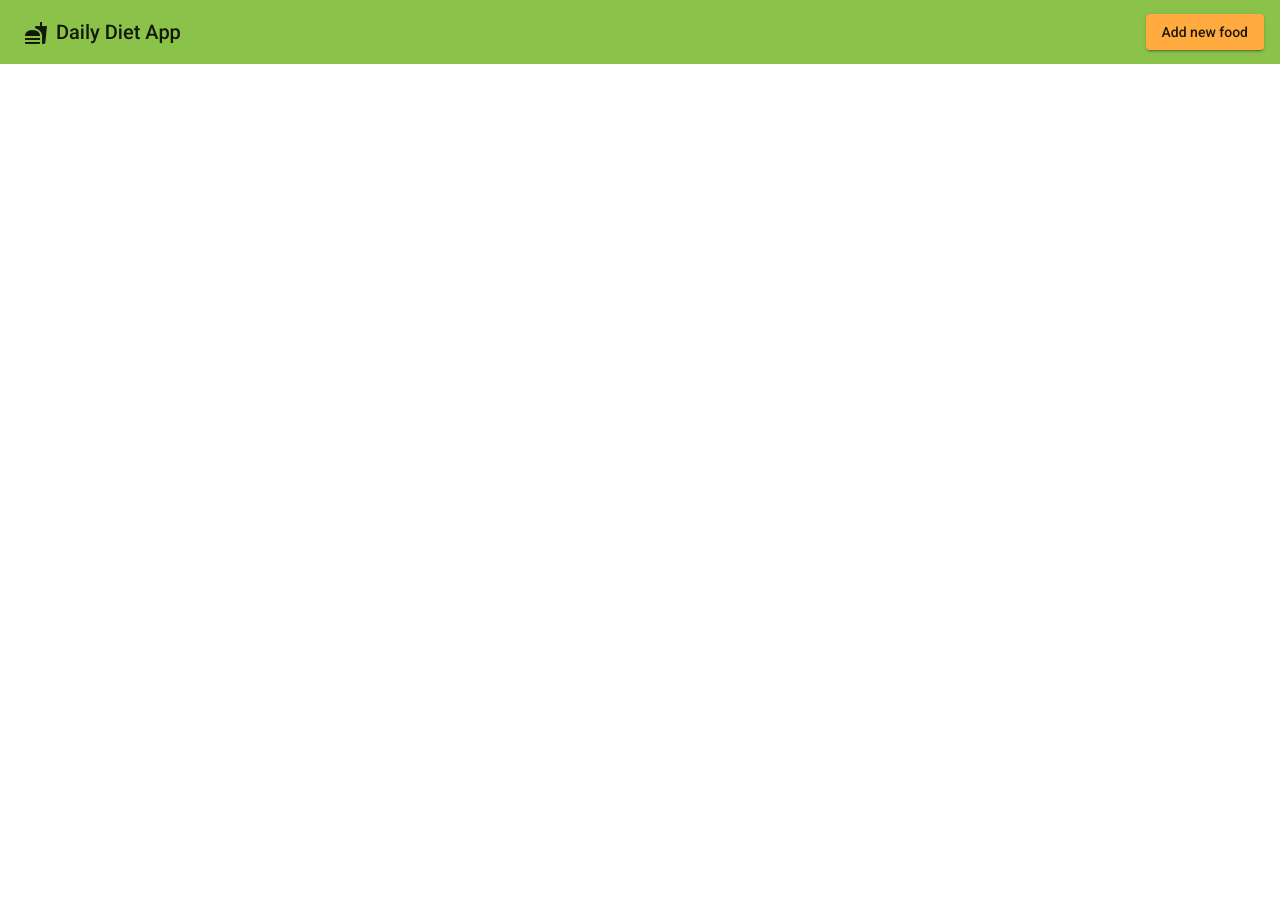
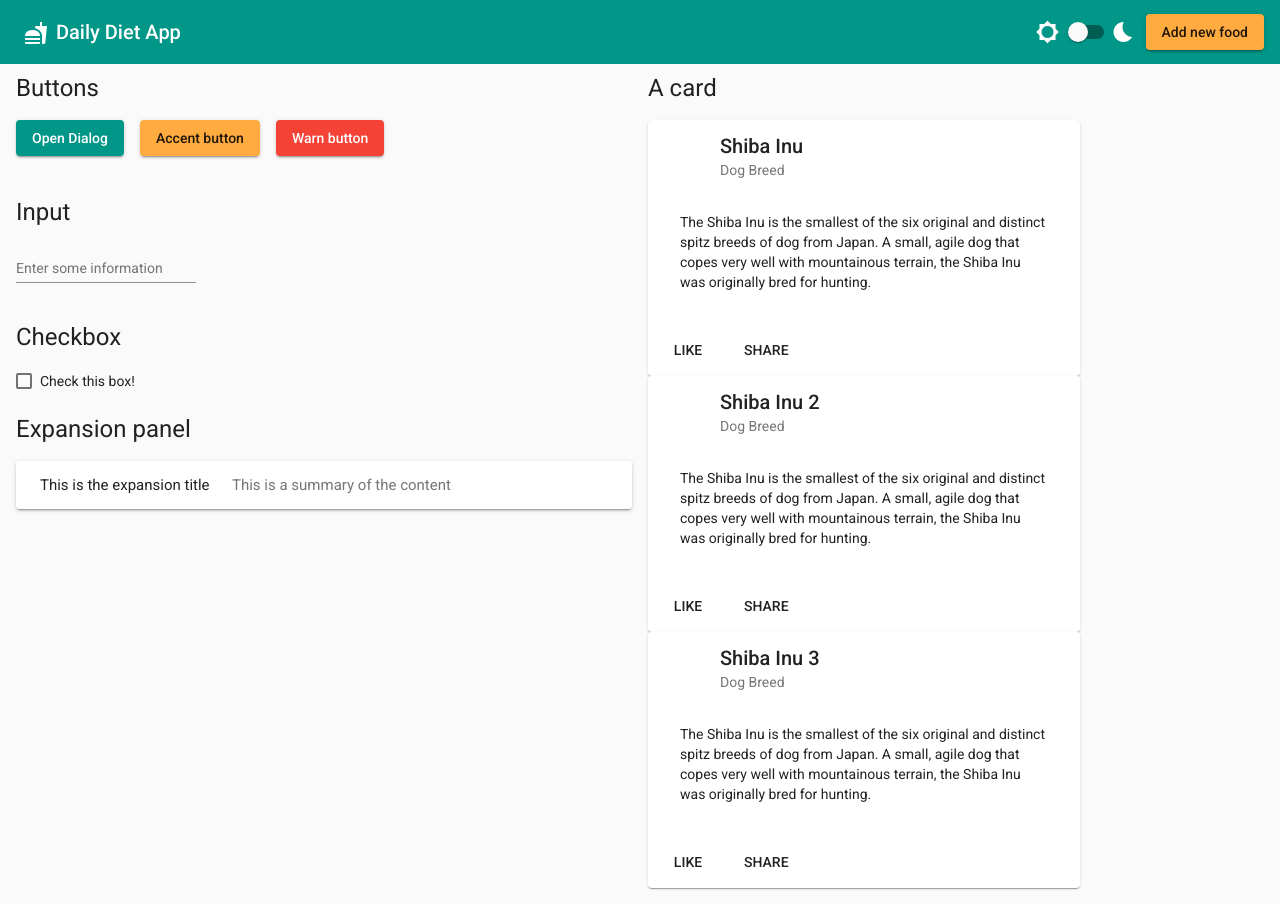
Before and after one commit to mkgit99/DailyDietApp, an Angular app: page / in a window 1280 px wide. Before the commit the page ends 800 px from the top, so only its background shows below. Built offline with nearby package versions, Linux system fonts and the light colour scheme.

Commit message:
add-dark-mode

```diff
--- a/angular.json
+++ b/angular.json
@@ -28,7 +28,6 @@
               "src/assets"
             ],
             "styles": [
-              "src/my-theme.scss",
               "src/styles.scss"
             ],
             "scripts": []
@@ -97,7 +96,6 @@
               "src/assets"
             ],
             "styles": [
-              "src/my-theme.scss",
               "src/styles.scss"
             ],
             "scripts": []
--- a/package.json
+++ b/package.json
@@ -15,6 +15,7 @@
     "@angular/common": "^14.2.0",
     "@angular/compiler": "^14.2.0",
     "@angular/core": "^14.2.0",
+    "@angular/flex-layout": "^14.0.0-beta.41",
     "@angular/forms": "^14.2.0",
     "@angular/material": "^14.2.7",
     "@angular/platform-browser": "^14.2.0",
--- a/src/app/app.component.html
+++ b/src/app/app.component.html
@@ -1,8 +1,127 @@
 <mat-toolbar color="primary">
-  <button mat-icon-button class="example-icon" aria-label="Example icon-button with menu icon">
+  <button mat-icon-button class="food-icon" aria-label="Food icon-button with menu icon">
     <mat-icon>fastfood</mat-icon>
   </button>
   <span>{{title}}</span>
-  <span class="example-spacer"></span>
-  <button mat-raised-button color="accent">Add new food</button>
+  <span class="toolbar-spacer"></span>
+  <mat-icon class="mr-8">brightness_5</mat-icon>
+  <mat-slide-toggle [formControl]="toggleControl" class="mr-8">
+  </mat-slide-toggle>
+  <mat-icon>bedtime</mat-icon>
+  <button class="add-new-food-button" mat-raised-button color="accent">Add new food</button>
 </mat-toolbar>
+
+<div class="content mat-app-background" fxLayout="row" fxLayout.xs="column" fxLayoutGap="16px">
+
+  <div class=""fxFlex="50">
+    <h1>Buttons</h1>
+
+    <div fxLayout="row" fxLayoutGap="16px">
+      <button mat-raised-button color="primary" (click)="showDialog()">
+        Open Dialog
+      </button>
+
+      <button mat-raised-button color="accent">
+        Accent button
+      </button>
+
+      <button mat-raised-button color="warn">
+        Warn button
+      </button>
+    </div>
+
+    <br><br>
+
+    <h1>Input</h1>
+
+    <mat-form-field>
+      <input matInput placeholder="Enter some information">
+    </mat-form-field>
+
+    <br><br>
+
+    <h1>Checkbox</h1>
+
+    <mat-checkbox>Check this box!</mat-checkbox>
+
+    <br><br>
+
+    <h1>Expansion panel</h1>
+
+    <mat-expansion-panel hideToggle>
+      <mat-expansion-panel-header>
+        <mat-panel-title>
+          This is the expansion title
+        </mat-panel-title>
+        <mat-panel-description>
+          This is a summary of the content
+        </mat-panel-description>
+      </mat-expansion-panel-header>
+      <p>This is the primary content of the panel.</p>
+    </mat-expansion-panel>
+
+
+    <br><br>
+
+
+
+  </div>
+  <div fxFlex="50">
+    <h1>A card</h1>
+    <mat-card class="example-card">
+      <mat-card-header>
+        <div mat-card-avatar class="example-header-image"></div>
+        <mat-card-title>Shiba Inu</mat-card-title>
+        <mat-card-subtitle>Dog Breed</mat-card-subtitle>
+      </mat-card-header>
+      <mat-card-content>
+        <p>
+          The Shiba Inu is the smallest of the six original and distinct spitz breeds of dog from Japan.
+          A small, agile dog that copes very well with mountainous terrain, the Shiba Inu was originally
+          bred for hunting.
+        </p>
+      </mat-card-content>
+      <mat-card-actions>
+        <button mat-button>LIKE</button>
+        <button mat-button>SHARE</button>
+      </mat-card-actions>
+    </mat-card>
+    <mat-card class="example-card">
+      <mat-card-header>
+        <div mat-card-avatar class="example-header-image"></div>
+        <mat-card-title>Shiba Inu 2</mat-card-title>
+        <mat-card-subtitle>Dog Breed</mat-card-subtitle>
+      </mat-card-header>
+      <mat-card-content>
+        <p>
+          The Shiba Inu is the smallest of the six original and distinct spitz breeds of dog from Japan.
+          A small, agile dog that copes very well with mountainous terrain, the Shiba Inu was originally
+          bred for hunting.
+        </p>
+      </mat-card-content>
+      <mat-card-actions>
+        <button mat-button>LIKE</button>
+        <button mat-button>SHARE</button>
+      </mat-card-actions>
+    </mat-card>
+    <mat-card class="example-card">
+      <mat-card-header>
+        <div mat-card-avatar class="example-header-image"></div>
+        <mat-card-title>Shiba Inu 3</mat-card-title>
+        <mat-card-subtitle>Dog Breed</mat-card-subtitle>
+      </mat-card-header>
+      <mat-card-content>
+        <p>
+          The Shiba Inu is the smallest of the six original and distinct spitz breeds of dog from Japan.
+          A small, agile dog that copes very well with mountainous terrain, the Shiba Inu was originally
+          bred for hunting.
+        </p>
+      </mat-card-content>
+      <mat-card-actions>
+        <button mat-button>LIKE</button>
+        <button mat-button>SHARE</button>
+      </mat-card-actions>
+    </mat-card>
+  </div>
+
+</div>
--- a/src/app/app.component.scss
+++ b/src/app/app.component.scss
@@ -1,3 +1,25 @@
-.example-spacer {
+.toolbar-spacer {
     flex: 1 1 auto;
   }
+
+mat-toolbar {
+    position: fixed;
+    z-index: 1000;
+}
+
+.flex-stretch {
+    flex: 1 0 auto;
+}
+
+.content {
+    padding: 72px 16px 16px 16px;
+    min-height: 100vh;
+}
+
+mat-card {
+    max-width: 400px;
+}
+
+.add-new-food-button {
+    margin-left: 10px;
+}
--- a/src/app/app.component.ts
+++ b/src/app/app.component.ts
@@ -1,10 +1,40 @@
-import { Component } from '@angular/core';
+import { Component, HostBinding, OnInit } from '@angular/core';
+import { FormControl } from '@angular/forms';
+import { MatDialog } from '@angular/material/dialog';
+import { OverlayContainer } from '@angular/cdk/overlay';
+import { SampleDialogComponent } from './sample-dialog/sample-dialog.component';
+
 
 @Component({
   selector: 'app-root',
   templateUrl: './app.component.html',
   styleUrls: ['./app.component.scss']
 })
-export class AppComponent {
+export class AppComponent implements OnInit {
   title = 'Daily Diet App';
+
+  @HostBinding('class') className = '';
+
+  toggleControl = new FormControl(false);
+
+  constructor(private dialog: MatDialog, private overlay: OverlayContainer) { }
+
+  ngOnInit(): void {
+    this.toggleControl.valueChanges.subscribe((darkMode) => {
+      const darkClassName = 'darkMode';
+      this.className = darkMode ? darkClassName : '';
+      if (darkMode) {
+        this.overlay.getContainerElement().classList.add(darkClassName);
+      } else {
+        this.overlay.getContainerElement().classList.remove(darkClassName);
+      }
+    });
+  }
+
+  showDialog(): void {
+    this.dialog.open(SampleDialogComponent,
+      {
+        width: '500px'
+      });
+  }
 }
--- /dev/null
+++ b/src/app/sample-dialog/sample-dialog.component.html
@@ -0,0 +1,9 @@
+<h1>Dialog title</h1>
+
+<mat-dialog-content>
+    This is just a sample dialog. Click close to dismiss!
+</mat-dialog-content>
+
+<mat-dialog-actions>
+    <button mat-raised-button [mat-dialog-close]="true">Close</button>
+</mat-dialog-actions>
--- /dev/null
+++ b/src/app/sample-dialog/sample-dialog.component.ts
@@ -0,0 +1,15 @@
+import { Component, OnInit } from '@angular/core';
+
+@Component({
+  selector: 'app-sample-dialog',
+  templateUrl: './sample-dialog.component.html',
+  styleUrls: ['./sample-dialog.component.scss']
+})
+export class SampleDialogComponent implements OnInit {
+
+  constructor() { }
+
+  ngOnInit(): void {
+  }
+
+}
--- a/src/my-theme.scss
+++ /dev/null
@@ -1,29 +0,0 @@
-@use '@angular/material' as mat;
-
-@include mat.core();
-
-// Light theme
-$light-primary: mat.define-palette(mat.$light-green-palette, 500);
-$light-accent: mat.define-palette(mat.$orange-palette, A200, A100, A400);
-$light-theme: mat.define-light-theme((
- color: (
-   primary: $light-primary,
-   accent: $light-accent,
- )
-));
-
-// Dark theme
-$dark-primary: mat.define-palette(mat.$teal-palette);
-$dark-accent: mat.define-palette(mat.$deep-orange-palette);
-$dark-theme: mat.define-dark-theme((
- color: (
-   primary: $dark-primary,
-   accent: $dark-accent,
- )
-));
-
-@include mat.all-component-themes($light-theme);
-
-.my-dark-theme {
-    @include mat.all-component-themes($dark-theme);
-}
--- a/src/styles.scss
+++ b/src/styles.scss
@@ -1,4 +1,50 @@
-/* You can add global styles to this file, and also import other style files */
+@use '@angular/material' as mat;
+@import "@angular/material/theming";
 
-html, body { height: 100%; }
-body { margin: 0; font-family: Roboto, "Helvetica Neue", sans-serif; }
+@include mat.core();
+
+// Light theme
+$light-primary: mat.define-palette(mat.$teal-palette, 500, 100, 900);
+$light-accent: mat.define-palette(mat.$orange-palette, A200, A100, A400);
+$light-warn: mat.define-palette(mat.$red-palette);
+$light-theme: mat.define-light-theme((
+ color: (
+  primary: $light-primary,
+  accent: $light-accent,
+  warn: $light-warn,
+   )
+));
+
+@include mat.all-component-themes($light-theme);
+
+$dark-theme: mat.define-dark-theme(
+  (
+    color: (
+      primary: $light-primary,
+      accent: $light-accent,
+      warn: $light-warn,
+    ),
+  )
+);
+
+.darkMode {
+  @include mat.all-component-colors($dark-theme);
+}
+
+html,
+body {
+  height: 100%;
+}
+body {
+  margin: 0;
+  font-family: Roboto, "Helvetica Neue", sans-serif;
+}
+
+h2,
+p {
+  padding: 16px;
+}
+
+.mr-8 {
+  margin-right: 8px;
+}
```
Also changed, not shown: src/app/app.module.ts (+26 -5 lines), src/app/sample-dialog/sample-dialog.component.scss (added), 2 other files (tests, documents, lock files or other folders).
